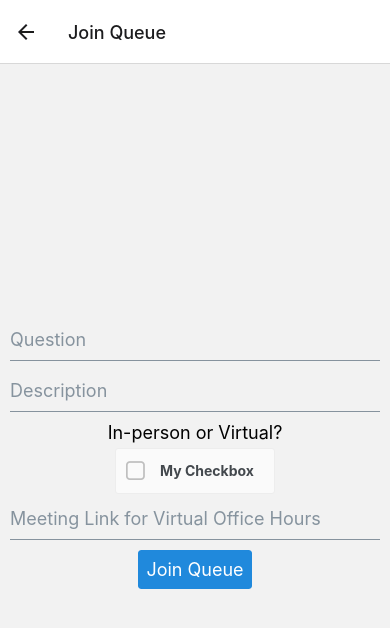
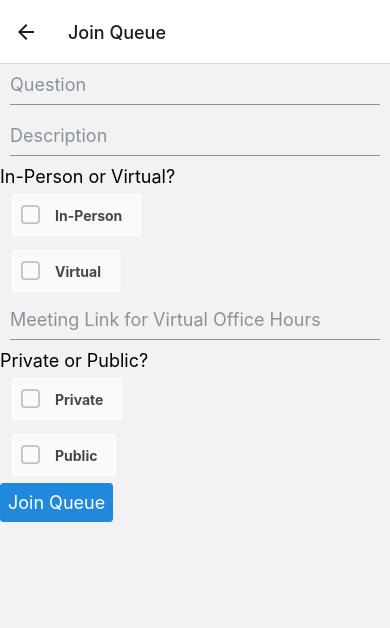
Before and after one commit to ohcnivek/ta-queue, a React Native app: screen / in a window 390 px wide. Both pictures are taken after a click on the button "Join Queue". Shown: the top 628 px of the page. Built offline with nearby package versions, Linux system fonts and the light colour scheme; no server answers.

Commit message:
complete join ta queue screen

```diff
--- a/screens/JoinQueueScreen.js
+++ b/screens/JoinQueueScreen.js
@@ -5,18 +5,37 @@ import {Button, Input, CheckBox} from 'react-native-elements';
 
 
 function JoinQueueScreen(props, {navigation}) {
-    const [checked, toggleChecked] = useState(false);
+    const [checkedInPerson, toggleCheckedInPerson] = useState(false);
+    const [checkedVirtual, toggleCheckedVirtual] = useState(false);
+    const [checkedPrivate, toggleCheckedPrivate] = useState(false);
+    const [checkedPublic, toggleCheckedPublic] = useState(false);
     return (
-        <View style={{ flex: 1, alignItems: 'center', justifyContent: 'center' }}>
+        <View style={{ flex: 1, alignItems: 'flex-start', justifyContent: 'flex-start' }}>
             <Input placeholder='Question'/>
             <Input placeholder='Description'/>
-            <Text style={{ fontSize: 18 }}>In-person or Virtual?</Text>
+            <Text style={{ fontSize: 18 }}>In-Person or Virtual?</Text>
             <CheckBox
-              title="My Checkbox"
-              checked={checked}
-              onPress={() => toggleChecked(!checked)}
+              title="In-Person"
+              checked={checkedInPerson}
+              onPress={() => toggleCheckedInPerson(!checkedInPerson)}
+              />
+            <CheckBox
+            title="Virtual"
+            checked={checkedVirtual}
+            onPress={() => toggleCheckedVirtual(!checkedVirtual)}
               />
             <Input placeholder='Meeting Link for Virtual Office Hours'/>
+            <Text style={{ fontSize: 18 }}>Private or Public?</Text>
+            <CheckBox
+              title="Private"
+              checked={checkedPrivate}
+              onPress={() => toggleCheckedPrivate(!checkedPrivate)}
+              />
+            <CheckBox
+            title="Public"
+            checked={checkedPublic}
+            onPress={() => toggleCheckedPublic(!checkedPublic)}
+              />
             <Button
                 title="Join Queue"
                 onPress={() => navigation.navigate('QueueScreen')}
```
